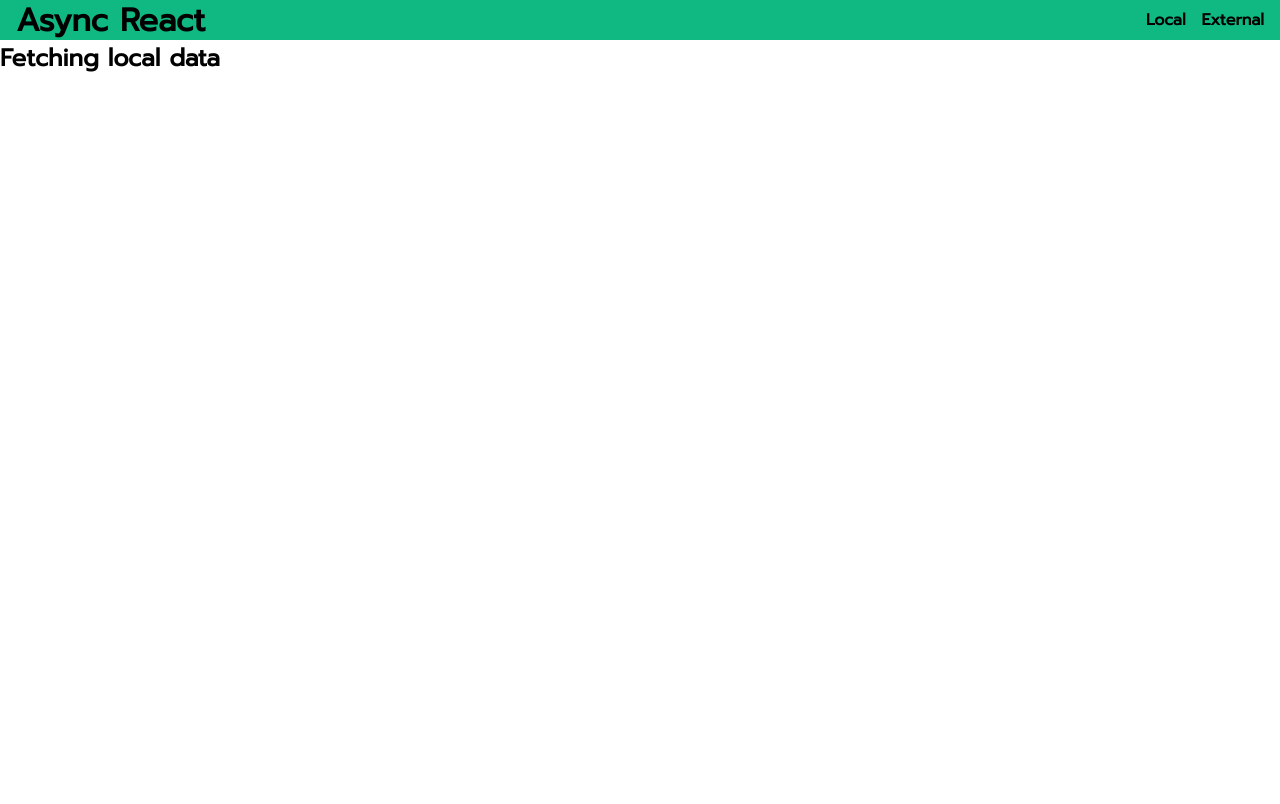
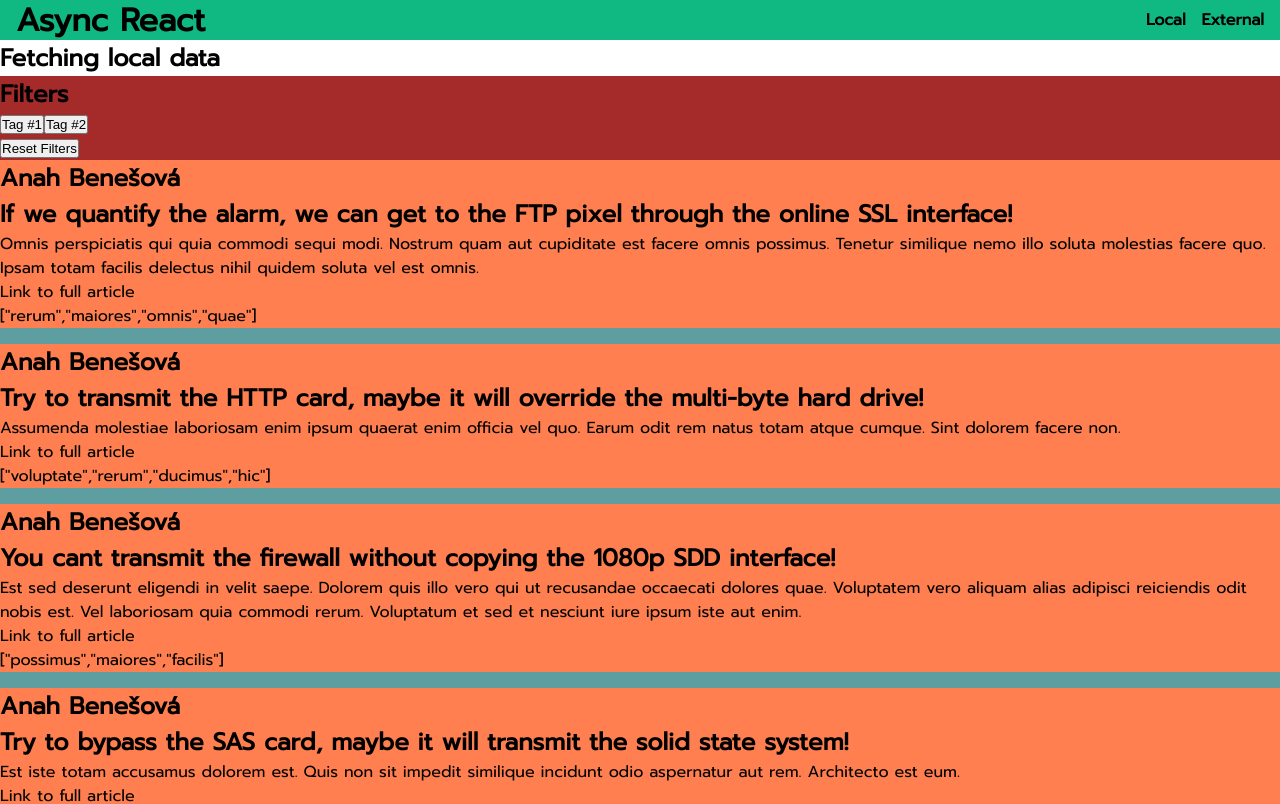
Before and after one commit to LarsGJobloop/react-hooks, a React (Vite) app: page / in a window 1280 px wide. Shown: the top 804 px of the page. Built offline with nearby package versions, Linux system fonts and the light colour scheme.

Commit message:
setup article feed skeleton

```diff
--- a/src/App.jsx
+++ b/src/App.jsx
@@ -1,4 +1,5 @@
 import './App.css'
+import { ArticleFeed } from './components/ArticleFeed/ArticleFeed'
 
 function App() {
   return (
@@ -24,6 +25,7 @@ function App() {
             <h2>Fetching local data</h2>
           </header>
 
+          <ArticleFeed />
 
         </section>
 
--- /dev/null
+++ b/src/components/ArticleCard/ArticleCard.jsx
@@ -0,0 +1,37 @@
+import style from "./style.module.css";
+
+export function ArticleCard(props) {
+  const {
+    slug,
+    title,
+    description,
+    body,
+    tagList,
+    createdAt,
+    updatedAt,
+    favorited,
+    favoritesCount,
+    author,
+  } = props;
+
+  return (
+    <article className={style["container"]}>
+      <header>
+        <h2>{author.username}</h2>
+      </header>
+
+      <section>
+        <h2>{title}</h2>
+        <p>{description}</p>
+      </section>
+
+      <footer>
+        <nav>
+          <a>Link to full article</a>
+        </nav>
+
+        <div>{JSON.stringify(tagList)}</div>
+      </footer>
+    </article>
+  );
+}
--- /dev/null
+++ b/src/components/ArticleCard/style.module.css
@@ -0,0 +1,3 @@
+.container {
+  background-color: coral;
+}
--- /dev/null
+++ b/src/components/ArticleFeed/ArticleFeed.jsx
@@ -0,0 +1,62 @@
+import style from "./style.module.css";
+
+import { ArticleCard } from "../ArticleCard/ArticleCard";
+import { getAllArticles } from "../../data/articles/articleHandlers";
+
+export function ArticleFeed() {
+  // Retrive the list of articles
+  const allArticles = getAllArticles();
+
+  // === Event Handlers ===
+  // TODO: figure out how to paginate the result
+  function nextPage() {
+    console.log("next page");
+  }
+  function previousPage() {
+    console.log("previous page");
+  }
+
+  // TODO: figure out how to filter the list
+  function applyFilter(filter) {
+    console.log(`applying filter: ${filter}`);
+  }
+  function resetFilter() {
+    console.log("resetting filters");
+  }
+
+  // === The HTML (JSX) ===
+  return (
+    <section className={style["container"]}>
+      <header>
+        <h2>Filters</h2>
+        <ul>
+          <li>
+            <button onClick={applyFilter}>Tag #1</button>
+            <button onClick={applyFilter}>Tag #2</button>
+          </li>
+        </ul>
+
+        <button onClick={resetFilter}>Reset Filters</button>
+      </header>
+
+      <section>
+        <ul className={style["feed"]}>
+          {allArticles.map((article) => {
+            return (
+              <li key={article.slug}>
+                <ArticleCard {...article} />
+              </li>
+            );
+          })}
+        </ul>
+      </section>
+
+      <footer>
+        <nav>
+          <button onClick={previousPage}>Previous Page</button>
+          <button onClick={nextPage}>Next Page</button>
+        </nav>
+      </footer>
+    </section>
+  );
+}
--- /dev/null
+++ b/src/components/ArticleFeed/style.module.css
@@ -0,0 +1,11 @@
+.container {
+  background-color: brown;
+}
+
+.feed {
+  background-color: cadetblue;
+
+  display: flex;
+  flex-direction: column;
+  gap: 1rem;
+}
```
